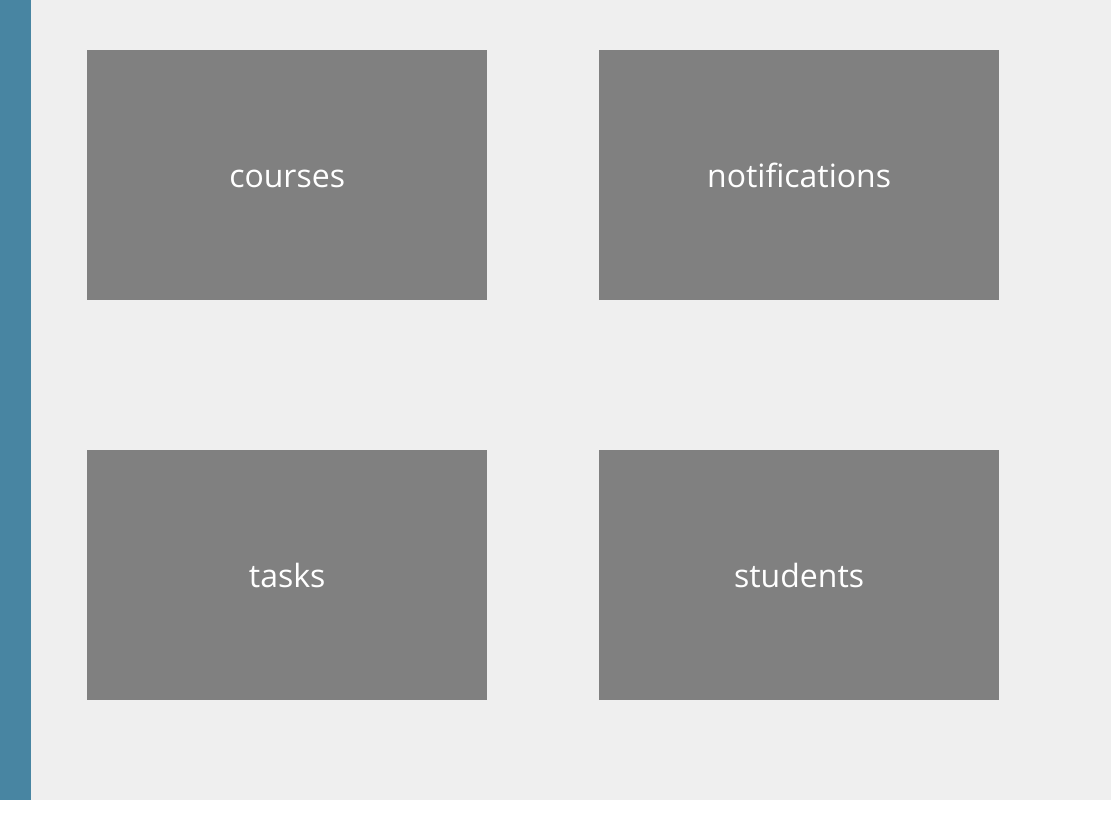
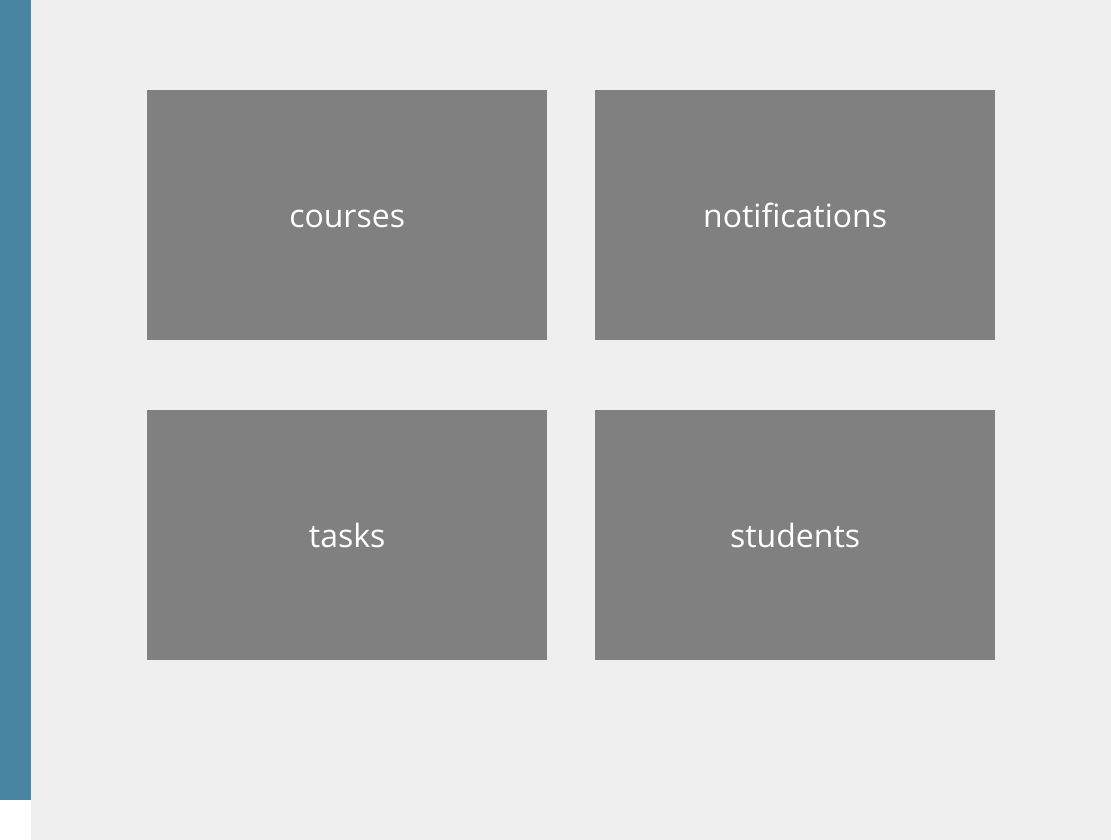
Before and after one commit to SageVanGogt/CodingNomads_LMS_FrontEnd, a React app: page / in a window 1280 px wide. Shown: the full height of the page, 169-1280 px from the left. Before the commit the page ends 800 px from the top, so only its background shows below. Built offline with nearby package versions, Linux system fonts and the light colour scheme.

Commit message:
Increase container padding and decrease teacher_board vh and vw

```diff
--- a/src/components/AdminHome/AdminHome.scss
+++ b/src/components/AdminHome/AdminHome.scss
@@ -3,14 +3,16 @@
   height: 100vh;
   margin-left: 200px;
   background-color: #efefef;
+  padding-top: 40px;
 }
 
 .Teacher_board {
   display: flex;
   flex-wrap: wrap;
   justify-content: space-around;
-  width: 80vw;
-  height: 100vh;
+  margin: auto;
+  width: 70vw;
+  height: 80vh;
   background-color: #efefef;
 }
 
```
Also changed, not shown: src/components/AdminHome/AdminHome.css.
